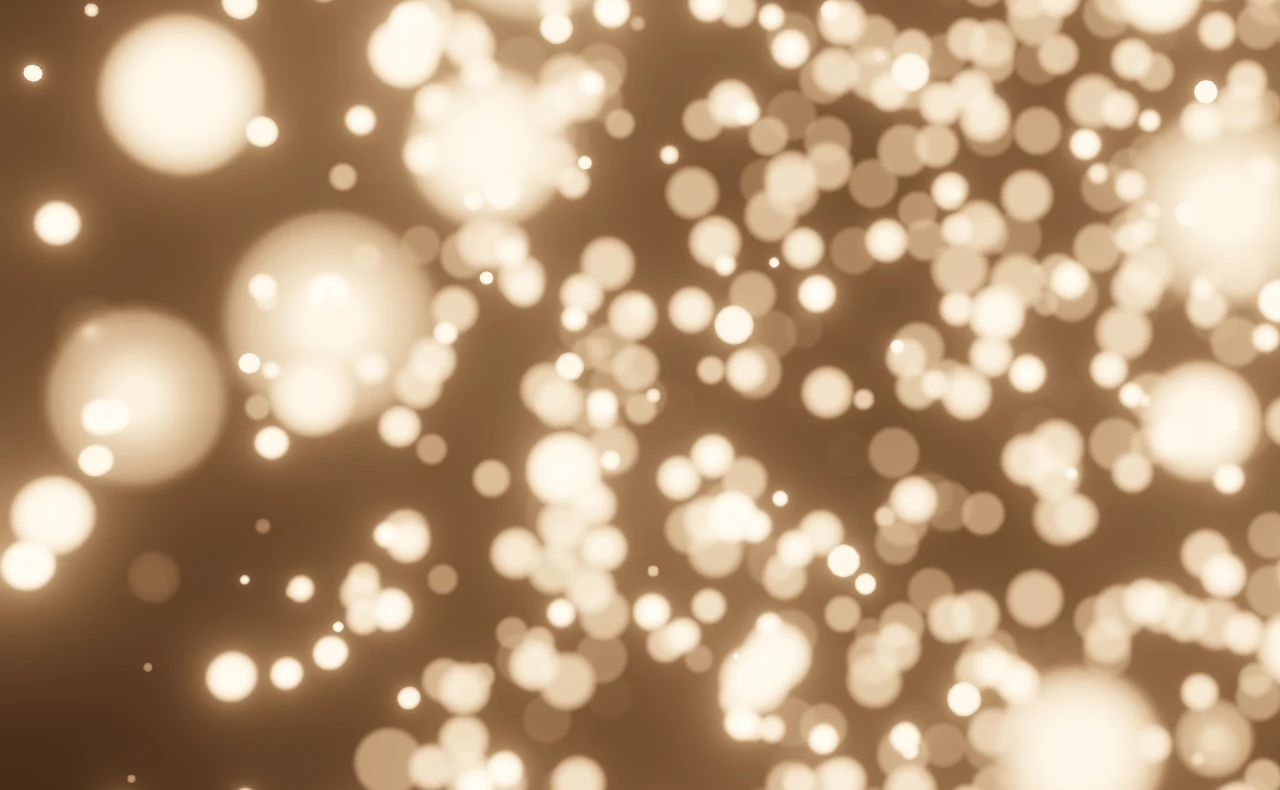
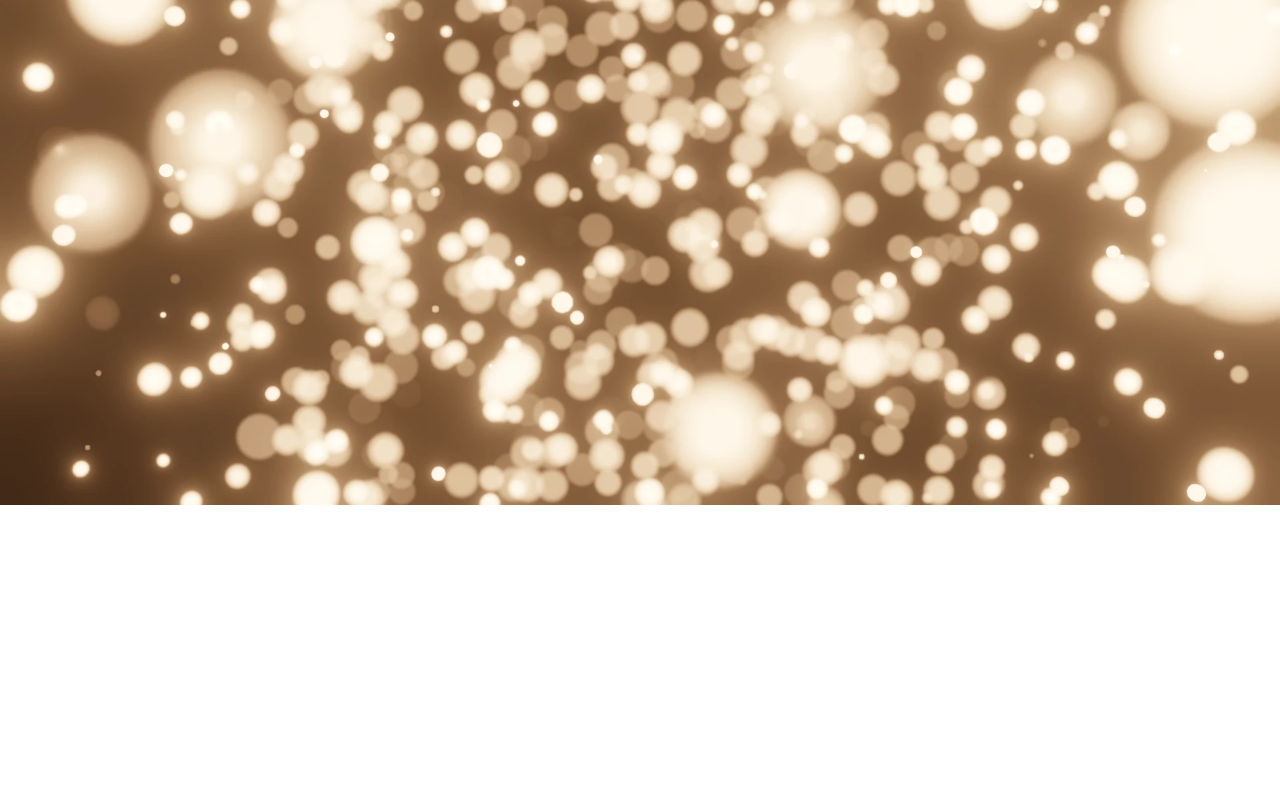
Before and after one commit to szabolts/Nemmondommeg, a plain HTML site: page index.html in a window 1280 px wide. Shown: the part 223-1013 px from the top of the page. Drawn offline with Linux system fonts and the light colour scheme.

Commit message:
Update PF1ss.css

```diff
--- a/PF1ss.css
+++ b/PF1ss.css
@@ -58,3 +58,7 @@
     width: 100%;
 
 }
+
+#image {
+    width:100%;
+}
```
